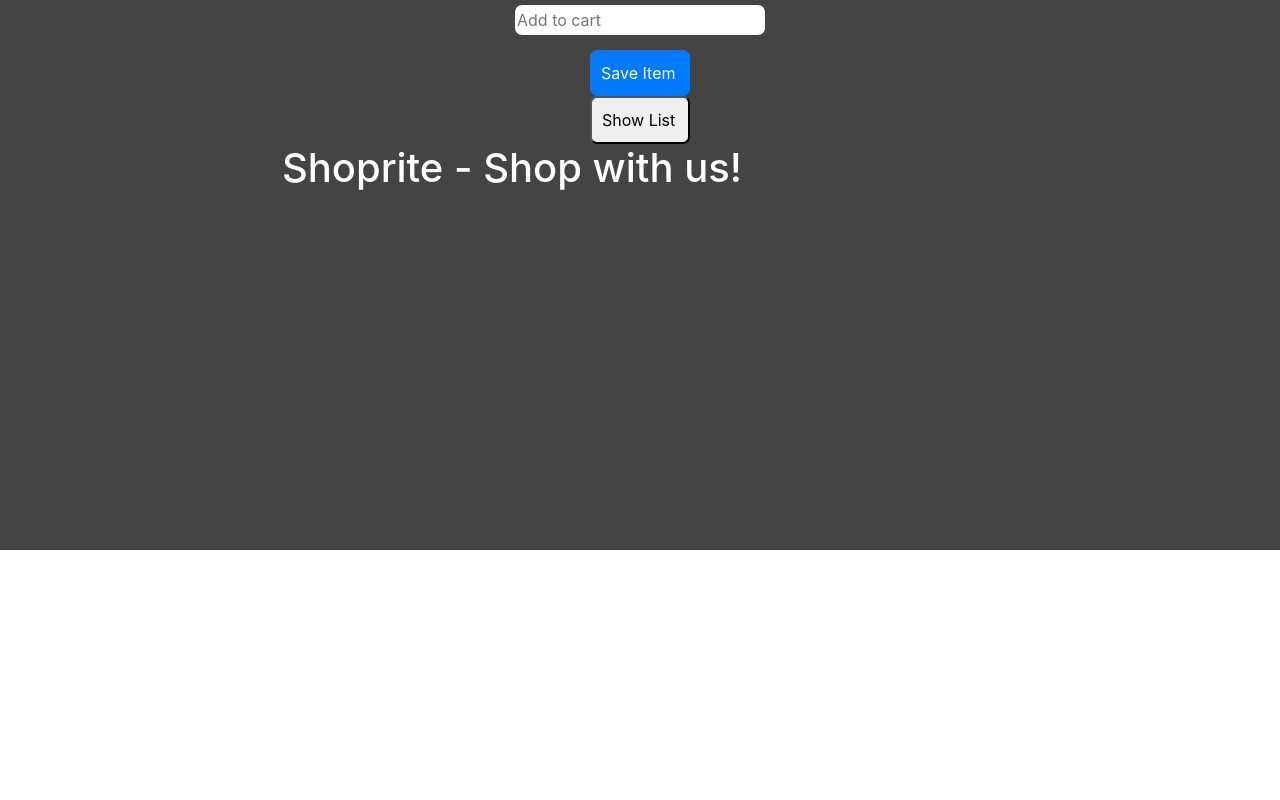
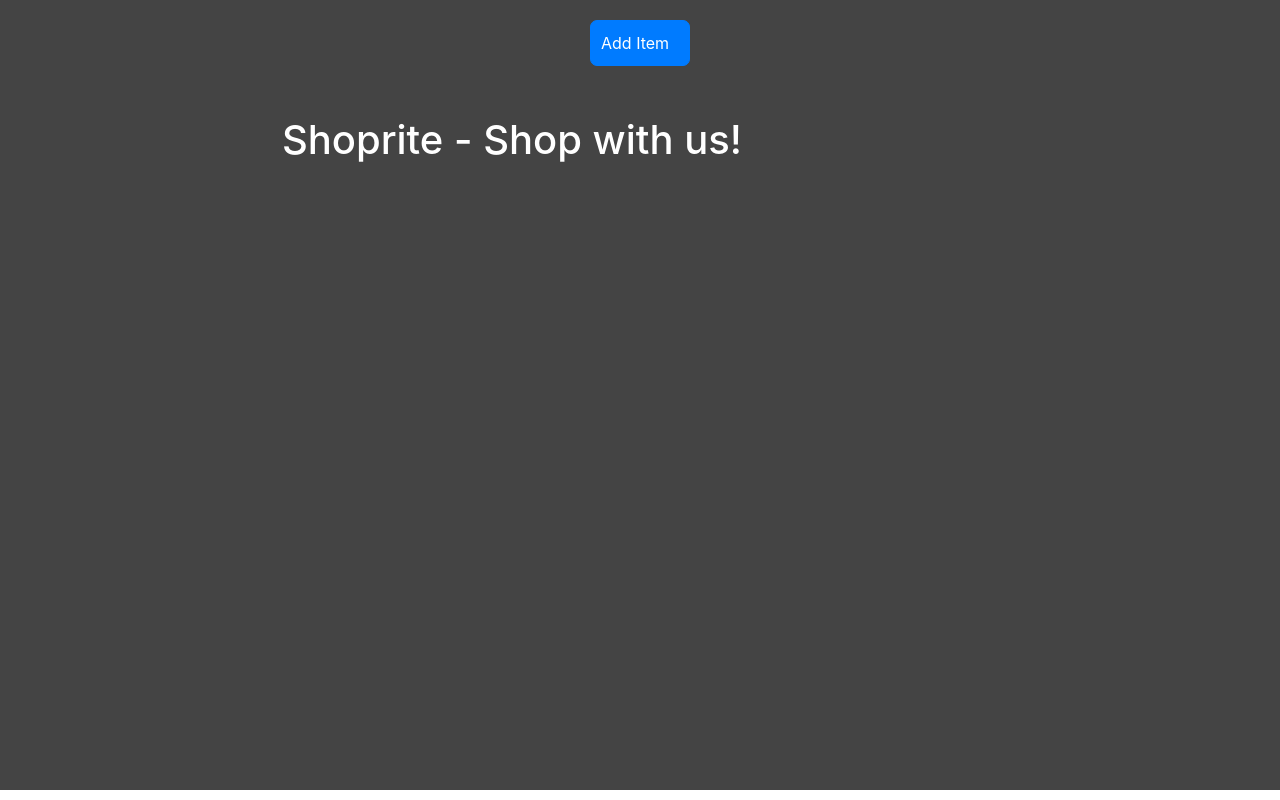
Before and after one commit to ZachyDev/Vue-School---Master-Vue-Bootcamp, a Vue app: page / in a window 1280 px wide. Built offline with nearby package versions, Linux system fonts and the light colour scheme.

Commit message:
added toggle buttons for add and cancel ⛏⛏

```diff
--- a/src/App.vue
+++ b/src/App.vue
@@ -1,8 +1,14 @@
 <template>
   <div class="app">
-    <input type="text" v-model="newItem" placeholder="Add to cart">
-    <button type="button" class="btn btn-primary" @click="addToCart">Save Item</button>
-    <button @click="showItems">Show List</button>
+    <div class="header">
+      <button v-if="state==='default'" class="btn btn-primary" @click="changeState('edit')" style="margin-top:30px;">Add Item</button>
+      <button v-else class="btn btn-danger" @click="changeState('default')" style="margin-top:30px;">Cancel</button>
+    </div>
+    <div v-if="state==='edit'">
+      <input type="text" v-model="newItem" placeholder="Add to cart" @keyup.enter="addToCart">
+      <button type="button" class="btn btn-primary" @click="addToCart">Save Item</button>
+      <button class="btn btn-success" @click="showItems" style="margin-top:20px;">Show List</button>
+    </div>
     <ShopStore :shoplists="shoplists"/>
   </div>
 </template>
@@ -16,6 +22,7 @@
   },
   data() {
     return {
+      state: 'default',
       newItem: '',
       shoplists: [
 
@@ -28,6 +35,10 @@
     },
     showItems() {
       return this.shoplists.length > 0 ? alert(this.shoplists) : alert('Shopping cart is empty😔😔')
+    },
+    changeState(newState) {
+      this.state = newState;
+      this.newItem;
     }
   }
 }
@@ -37,7 +48,7 @@
   .app{
     background: #444;
     width: 100%;
-    height: 70vh;
+    height: 100vh;
     max-width: 100%;
     position: absolute;
     margin-top: -10px;
@@ -46,7 +57,7 @@
     display: flex;
     width: 250px;
     height: 30px;
-    margin:15px auto;
+    margin:30px auto;
     outline: none;
     border:none;
     border-radius: 7px;
@@ -60,4 +71,12 @@
     border-radius: 7px;
     cursor: pointer;
   }
+  .app p {
+    position: absolute;
+    left: 600px;
+    font-family: Arial, Helvetica, sans-serif;
+    font-size: 20px;
+    color: #fff;
+
+  }
 </style>
--- a/src/components/ShopListItems.vue
+++ b/src/components/ShopListItems.vue
@@ -17,7 +17,7 @@
     .list-items {
         border: 1px solid #bbb;
         display: flex;
-        margin-left: 420px;
+        margin-left: 400px;
         justify-content: center;
     }
     ul {
--- a/src/components/ShopStore.vue
+++ b/src/components/ShopStore.vue
@@ -4,7 +4,6 @@
       <div :key="shoplist" v-for="shoplist in shoplists">
         <ShopListItems :shoplist="shoplist"/>
       </div>
-
   </div>
 </template>
 
@@ -29,6 +28,7 @@
         color: #fff;
         display: flex;
         justify-content: center;
+        margin-top: 50px;
     }
     .shoplist input[type="text"] {
         border:none;
```
